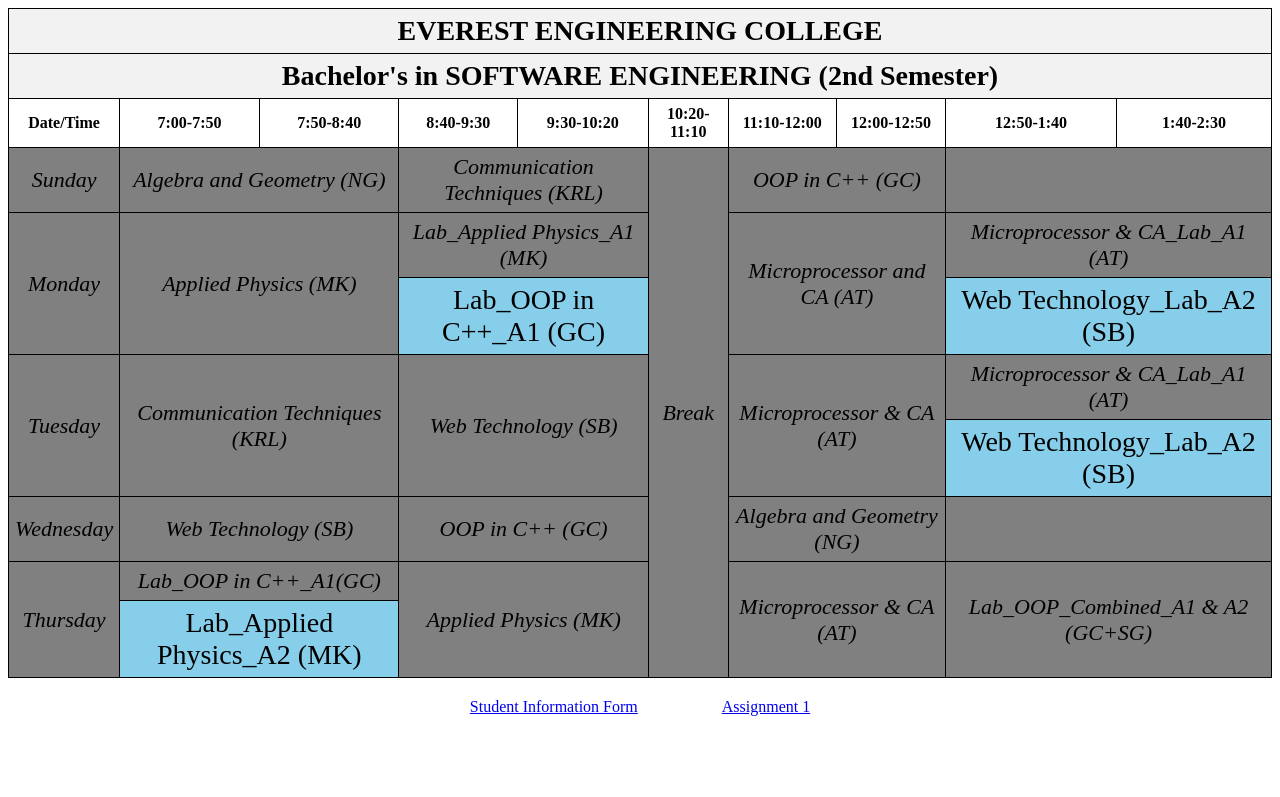
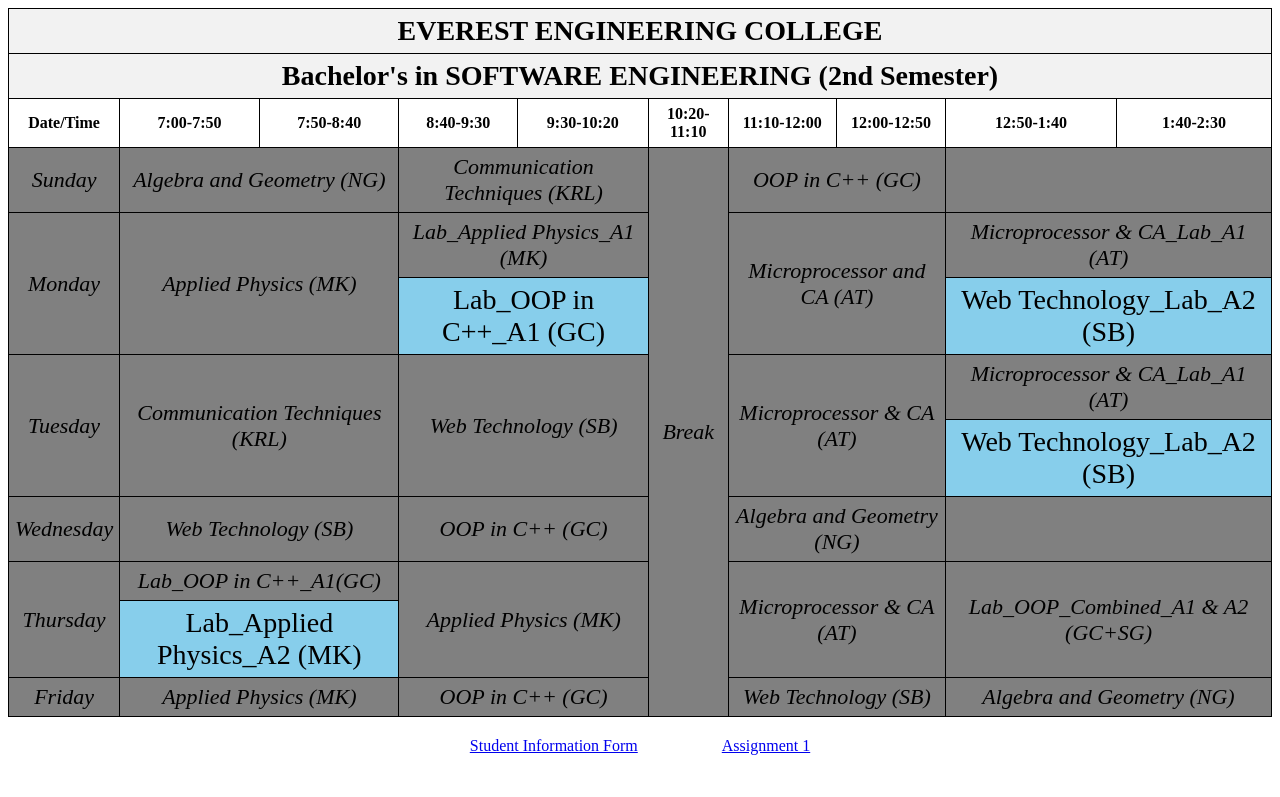
Before and after one commit to Abinash161/Web-Technology, a plain HTML site: page index.html in a window 1280 px wide. Drawn offline with Linux system fonts and the light colour scheme.

Commit message:
index.html

```diff
--- a/index.html
+++ b/index.html
@@ -74,8 +74,16 @@
             <td colspan="2" rowspan="2">Microprocessor & CA (AT)</td>
             <td colspan="2" rowspan="2">Lab_OOP_Combined_A1 & A2 (GC+SG)</td>
         </tr>
+
         <tr class="data-row">
             <td colspan="2">Lab_Applied Physics_A2 (MK)</td>
+        </tr>
+         <tr class="data-row">
+            <td rowspan="2">Friday</td>
+            <td colspan="2">Applied Physics (MK)</td>
+            <td colspan="2" rowspan="2">OOP in C++ (GC)</td>
+            <td colspan="2" rowspan="2">Web Technology (SB)</td>
+            <td colspan="2" rowspan="2">Algebra and Geometry (NG)</td>
         </tr>
     </table>
     <div class="container">
```
